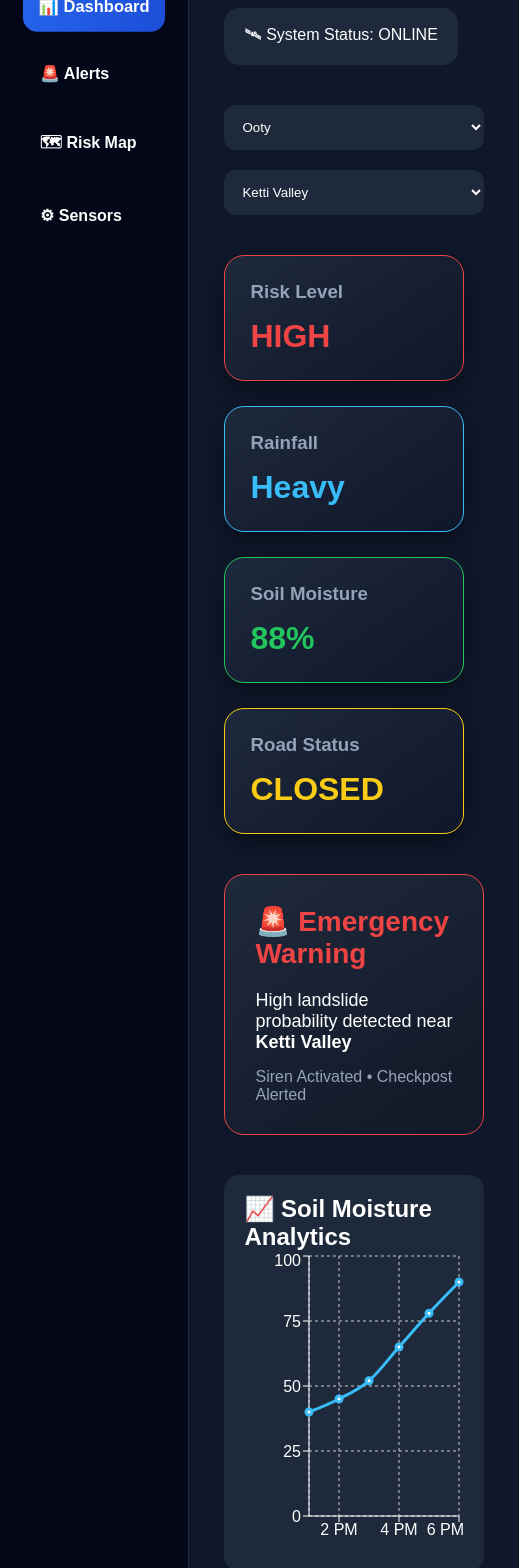
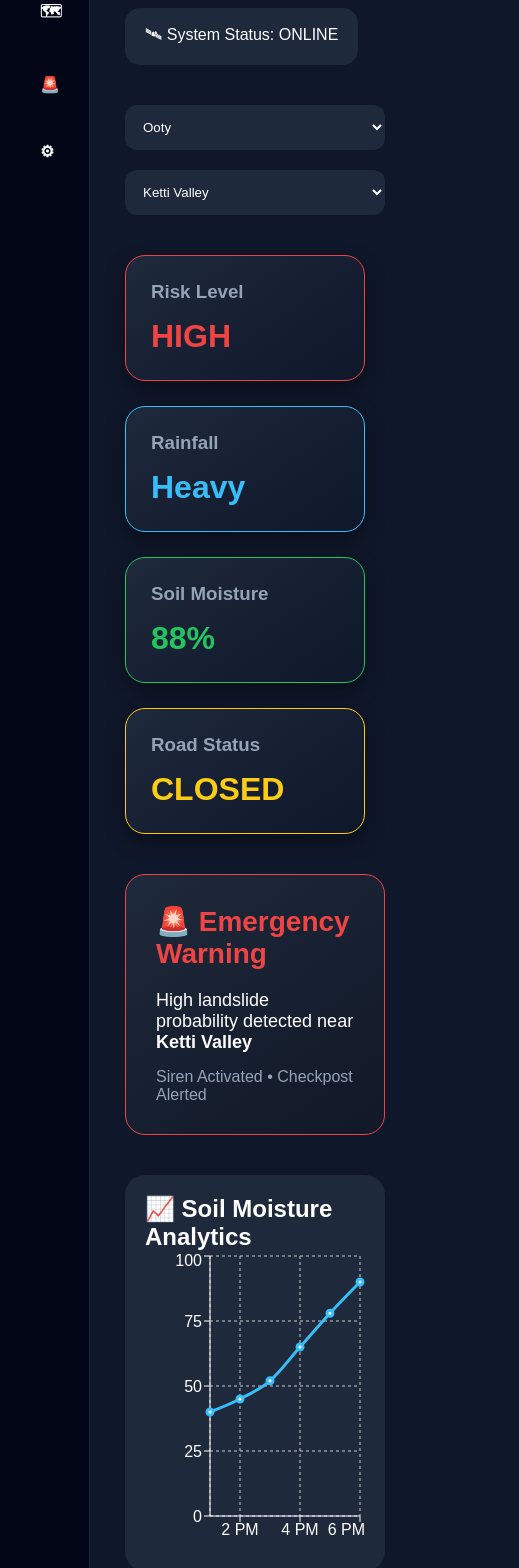
Before and after one commit to mithun-007-ui/geoshield, a React (Vite) app: page / in a window 390 px wide. Shown: the part 180-1748 px from the top of the page, 519 px wide, since content can reach past the window. Built offline with nearby package versions, Linux system fonts and the light colour scheme.

Commit message:
Project upload

```diff
--- a/src/App.jsx
+++ b/src/App.jsx
@@ -1,9 +1,3 @@
-// import Dashboard from "./pages/Dashboard";
-
-// export default function App() {
-//   return <Dashboard />;
-// }
-
 import { useState } from "react";
 
 import Sidebar from "./components/Sidebar";
@@ -28,6 +22,8 @@ export default function App() {
           <Dashboard />
         )}
 
+        {activePage === "map" && <MapPage />}
+
         {activePage === "alerts" && (
           <div
             style={{
@@ -38,15 +34,8 @@ export default function App() {
             }}
           >
             <h1>🚨 Alerts Page</h1>
-
-            <p>
-              High landslide alerts will appear
-              here.
-            </p>
           </div>
         )}
-
-        {activePage === "map" && <MapPage />}
 
         {activePage === "sensors" && (
           <div
@@ -58,11 +47,6 @@ export default function App() {
             }}
           >
             <h1>⚙ Sensors Page</h1>
-
-            <p>
-              Live sensor values will appear
-              here.
-            </p>
           </div>
         )}
       </div>
--- a/src/components/SensorChart.jsx
+++ b/src/components/SensorChart.jsx
@@ -1,4 +1,4 @@
-import {
+/*import {
   LineChart,
   Line,
   XAxis,
@@ -54,3 +54,72 @@ export default function SensorChart() {
     </div>
   );
 }
+  */
+
+import {
+  LineChart,
+  Line,
+  XAxis,
+  YAxis,
+  Tooltip,
+  CartesianGrid,
+  ResponsiveContainer,
+} from "recharts";
+
+export default function SensorChart() {
+  const data = [
+    { time: "1 PM", moisture: 40 },
+    { time: "2 PM", moisture: 45 },
+    { time: "3 PM", moisture: 52 },
+    { time: "4 PM", moisture: 65 },
+    { time: "5 PM", moisture: 78 },
+    { time: "6 PM", moisture: 90 },
+  ];
+
+  return (
+    <div
+      style={{
+        background: "#1e293b",
+
+        padding: "20px",
+
+        borderRadius: "20px",
+
+        marginTop: "40px",
+      }}
+    >
+      <h2 style={{ color: "white" }}>
+        📈 Soil Moisture Analytics
+      </h2>
+
+      <div
+        style={{
+          width: "100%",
+          height: 300,
+        }}
+      >
+        <ResponsiveContainer>
+          <LineChart data={data}>
+            <CartesianGrid strokeDasharray="3 3" />
+
+            <XAxis
+              dataKey="time"
+              stroke="white"
+            />
+
+            <YAxis stroke="white" />
+
+            <Tooltip />
+
+            <Line
+              type="monotone"
+              dataKey="moisture"
+              stroke="#38bdf8"
+              strokeWidth={3}
+            />
+          </LineChart>
+        </ResponsiveContainer>
+      </div>
+    </div>
+  );
+}
--- a/src/components/Sidebar.jsx
+++ b/src/components/Sidebar.jsx
@@ -63,79 +63,179 @@
 // }
 
 
+// export default function Sidebar({
+//   activePage,
+//   setActivePage,
+// }) {
+//   const menuStyle = (page) => ({
+//     marginBottom: "18px",
+//     cursor: "pointer",
+//     padding: "15px",
+//     borderRadius: "14px",
+//     background:
+//       activePage === page
+//         ? "linear-gradient(90deg,#2563eb,#1d4ed8)"
+//         : "transparent",
+
+//    transform:
+//   activePage === page
+//     ? "scale(1.03)"
+//     : "scale(1)",
+//     fontWeight: "bold",
+//   });
+
+//   return (
+//     <div
+//       style={{
+//         width: "270px",
+//         background: "#020617",
+//         color: "white",
+//         minHeight: "100vh",
+//         padding: "25px",
+//         borderRight: "1px solid #1e293b",
+//       }}
+//     >
+//       <h1
+//         style={{
+//           fontSize: "28px",
+//           marginBottom: "40px",
+//         }}
+//       >
+//         🌍 GeoShield AI
+//       </h1>
+
+//       <ul
+//         style={{
+//           listStyle: "none",
+//           padding: 0,
+//         }}
+//       >
+//         <li
+//           style={menuStyle("dashboard")}
+//           onClick={() => setActivePage("dashboard")}
+//         >
+//           📊 Dashboard
+//         </li>
+
+//         <li
+//           style={menuStyle("alerts")}
+//           onClick={() => setActivePage("alerts")}
+//         >
+//           🚨 Alerts
+//         </li>
+
+//         <li
+//           style={menuStyle("map")}
+//           onClick={() => setActivePage("map")}
+//         >
+//           🗺 Risk Map
+//         </li>
+
+//         <li
+//           style={menuStyle("sensors")}
+//           onClick={() => setActivePage("sensors")}
+//         >
+//           ⚙ Sensors
+//         </li>
+//       </ul>
+//     </div>
+//   );
+// }
+
 export default function Sidebar({
   activePage,
   setActivePage,
 }) {
+  const isMobile = window.innerWidth < 768;
+
   const menuStyle = (page) => ({
     marginBottom: "18px",
+
     cursor: "pointer",
+
     padding: "15px",
+
     borderRadius: "14px",
+
     background:
       activePage === page
         ? "linear-gradient(90deg,#2563eb,#1d4ed8)"
         : "transparent",
 
-   transform:
-  activePage === page
-    ? "scale(1.03)"
-    : "scale(1)",
+    transition: "0.3s",
+
     fontWeight: "bold",
   });
 
   return (
     <div
       style={{
-        width: "270px",
+        width: isMobile ? "90px" : "270px",
+
         background: "#020617",
+
         color: "white",
+
         minHeight: "100vh",
+
         padding: "25px",
+
         borderRight: "1px solid #1e293b",
       }}
     >
       <h1
         style={{
           fontSize: "28px",
+
           marginBottom: "40px",
         }}
       >
-        🌍 GeoShield AI
+        {isMobile
+          ? "🌍"
+          : "🌍 GeoShield AI"}
       </h1>
 
       <ul
         style={{
           listStyle: "none",
+
           padding: 0,
         }}
       >
         <li
           style={menuStyle("dashboard")}
-          onClick={() => setActivePage("dashboard")}
+          onClick={() =>
+            setActivePage("dashboard")
+          }
         >
-          📊 Dashboard
+          📊 {!isMobile && "Dashboard"}
+        </li>
+
+        <li
+          style={menuStyle("map")}
+          onClick={() =>
+            setActivePage("map")
+          }
+        >
+          🗺 {!isMobile && "Risk Map"}
         </li>
 
         <li
           style={menuStyle("alerts")}
-          onClick={() => setActivePage("alerts")}
+          onClick={() =>
+            setActivePage("alerts")
+          }
         >
-          🚨 Alerts
-        </li>
-
-        <li
-          style={menuStyle("map")}
-          onClick={() => setActivePage("map")}
-        >
-          🗺 Risk Map
+          🚨 {!isMobile && "Alerts"}
         </li>
 
         <li
           style={menuStyle("sensors")}
-          onClick={() => setActivePage("sensors")}
+          onClick={() =>
+            setActivePage("sensors")
+          }
         >
-          ⚙ Sensors
+          ⚙ {!isMobile && "Sensors"}
         </li>
       </ul>
     </div>
--- a/src/components/StatusCard.jsx
+++ b/src/components/StatusCard.jsx
@@ -33,7 +33,7 @@
 //     </div>
 //   );
 // }
-
+/*
 export default function StatusCard({
   title,
   value,
@@ -49,7 +49,9 @@ export default function StatusCard({
 
         borderRadius: "20px",
 
-        width: "240px",
+        width: "100%",
+maxWidth: "240px",
+flex: "1 1 220px",
 
         color: "white",
 
@@ -99,3 +101,76 @@ export default function StatusCard({
     </div>
   );
 }
+*/
+
+export default function StatusCard({
+  title,
+  value,
+  color,
+}) {
+  return (
+    <div
+      style={{
+        background:
+          "linear-gradient(145deg, #1e293b, #0f172a)",
+
+        padding: "25px",
+
+        borderRadius: "20px",
+
+        width: "100%",
+
+        maxWidth: "240px",
+
+        flex: "1 1 220px",
+
+        color: "white",
+
+        boxShadow:
+          "0 8px 20px rgba(0,0,0,0.4)",
+
+        border: `1px solid ${color}`,
+
+        transition: "0.3s",
+
+        cursor: "pointer",
+      }}
+
+      onMouseEnter={(e) => {
+        e.currentTarget.style.transform =
+          "translateY(-8px)";
+
+        e.currentTarget.style.boxShadow =
+          "0 15px 30px rgba(0,0,0,0.5)";
+      }}
+
+      onMouseLeave={(e) => {
+        e.currentTarget.style.transform =
+          "translateY(0px)";
+
+        e.currentTarget.style.boxShadow =
+          "0 8px 20px rgba(0,0,0,0.4)";
+      }}
+    >
+      <h3
+        style={{
+          color: "#94a3b8",
+
+          marginBottom: "15px",
+        }}
+      >
+        {title}
+      </h3>
+
+      <h1
+        style={{
+          color: color,
+
+          fontSize: "32px",
+        }}
+      >
+        {value}
+      </h1>
+    </div>
+  );
+}
--- a/src/index.css
+++ b/src/index.css
@@ -5,8 +5,7 @@
 }
 
 body {
-  margin: 0;
-  padding: 0;
   background: #0f172a;
   font-family: Arial, sans-serif;
+  overflow-x: hidden;
 }
```
